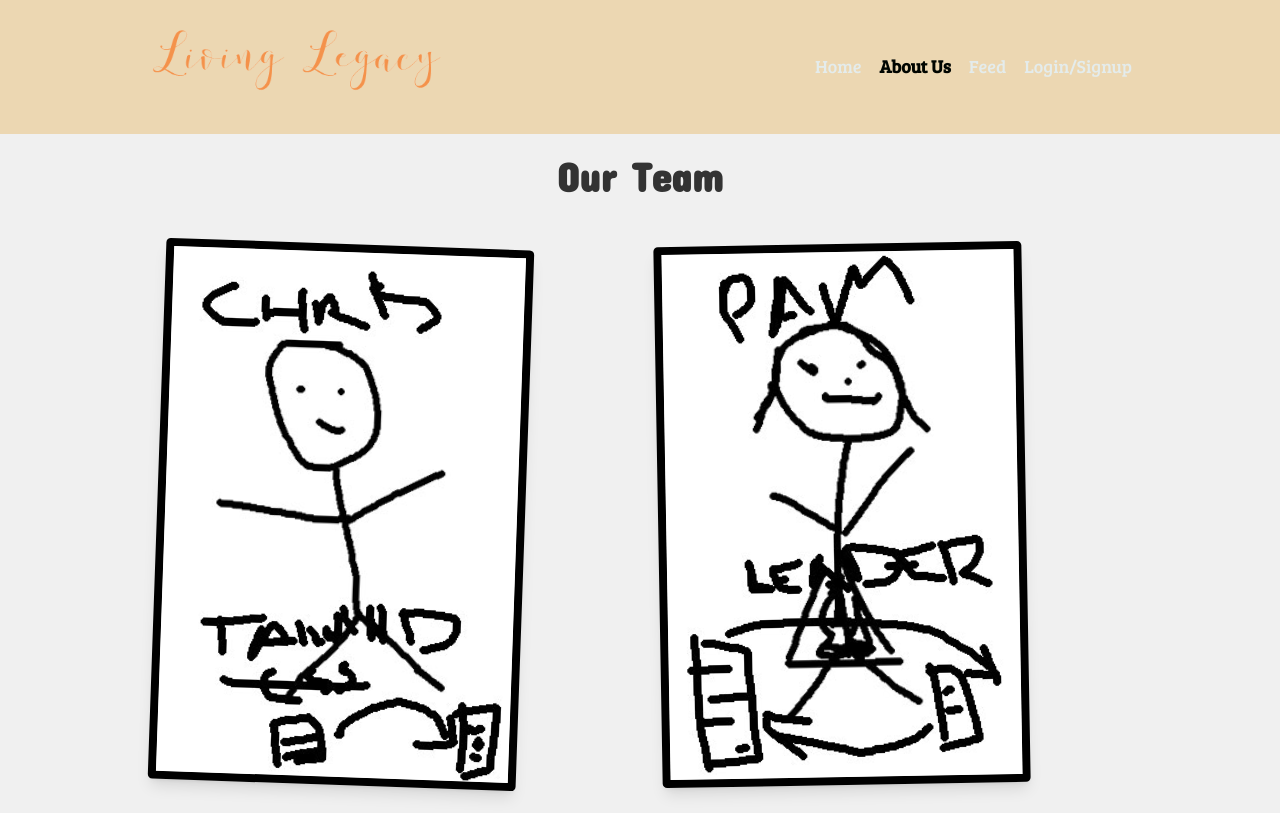
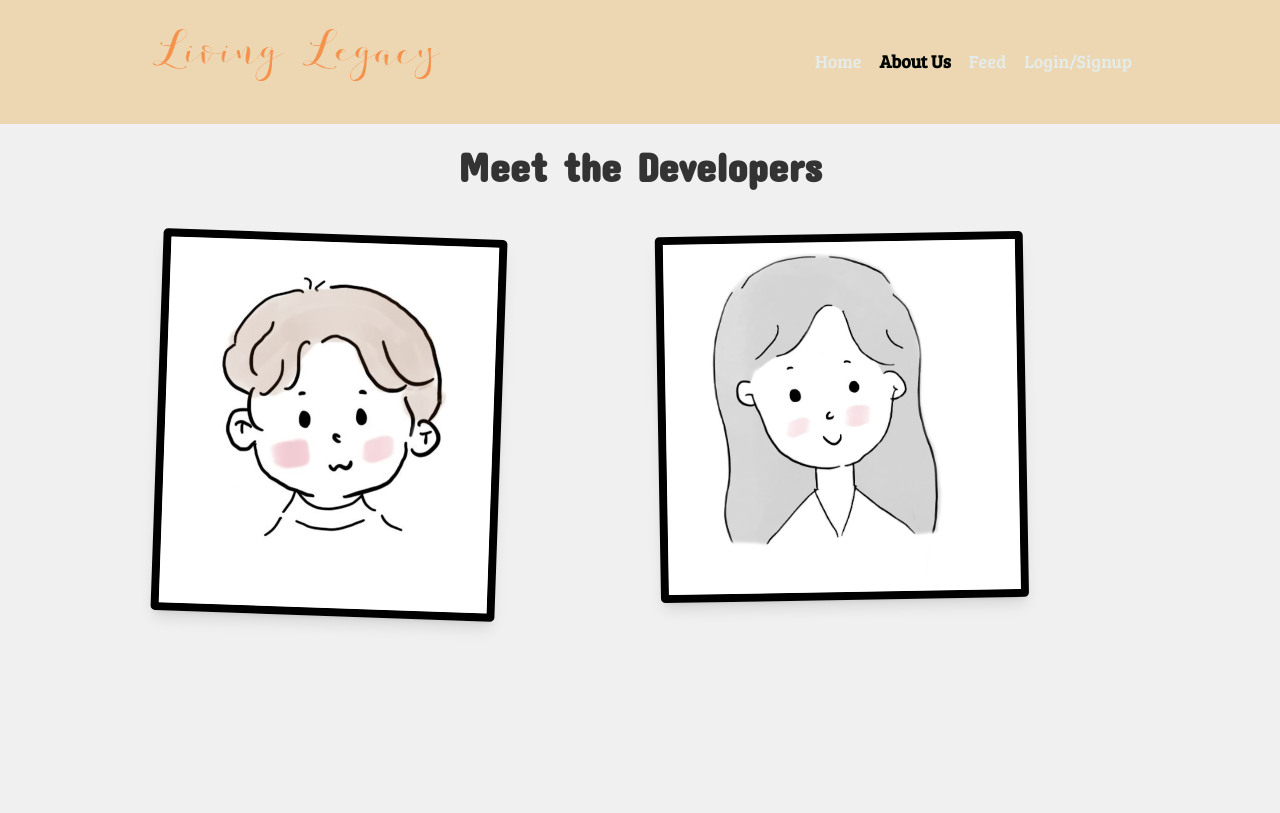
Before and after one commit to chrisahn10/LivingLegacy, a React (Vite) app in the folder client/: page /AboutUs in a window 1280 px wide. Built offline with nearby package versions, Linux system fonts and the light colour scheme.

Commit message:
fixed pictures

```diff
--- a/client/src/components/Navbar.jsx
+++ b/client/src/components/Navbar.jsx
@@ -38,7 +38,7 @@ const Navbar = () => {
         {/* LL Logo */}
 
         <div className="flex items-center align-center">
-          <a href="/"><img src={LLegacyImage} alt="Living Legacy" className="h-14 mr-3 mb-3" style={{ width: "300px", height: "80px" }} /></a>
+          <a href="/"><img src={LLegacyImage} alt="Living Legacy" className="h-14 mr-3 mb-3" style={{ width: "300px", height: "70px" }} /></a>
         </div>
 
         {/* DESKTOP NAVBAR */}
--- a/client/src/pages/AboutUs.jsx
+++ b/client/src/pages/AboutUs.jsx
@@ -1,18 +1,19 @@
 
 import chrisImage from '../assets/home/chris.jpg';
-import pamImage from '../assets/home/pam.jpg';
+import harinImage from '../assets/home/harin.jpg';
 
 const AboutUs = () => {
   const frameStyles = [
-    { transform: 'rotate(2deg)', width: '80%' },
+    { transform: 'rotate(2deg)', width: '75%' },
     { transform: 'rotate(-1deg)', width: '80%' },
   ];
 
+
   return (
     <div className="container mx-auto px-4 py-8">
-      <h1 className="text-4xl text-center font-bold mb-8">Our Team</h1>
+      <h1 className="text-4xl text-center font-bold mb-8">Meet the Developers</h1>
       <div className="grid grid-cols-2 gap-4">
-        {[chrisImage, pamImage].map((image, index) => (
+        {[chrisImage, harinImage].map((image, index) => (
           <div key={index} className="text-center p-2" style={frameStyles[index % frameStyles.length]}>
             <img src={image} alt={`Team member ${index + 1}`} className="w-full rounded border-8 border-black shadow-lg" />
           </div>
```
Also changed, not shown: client/src/assets/home/chris.jpg, client/src/assets/home/harin.jpg (added).
